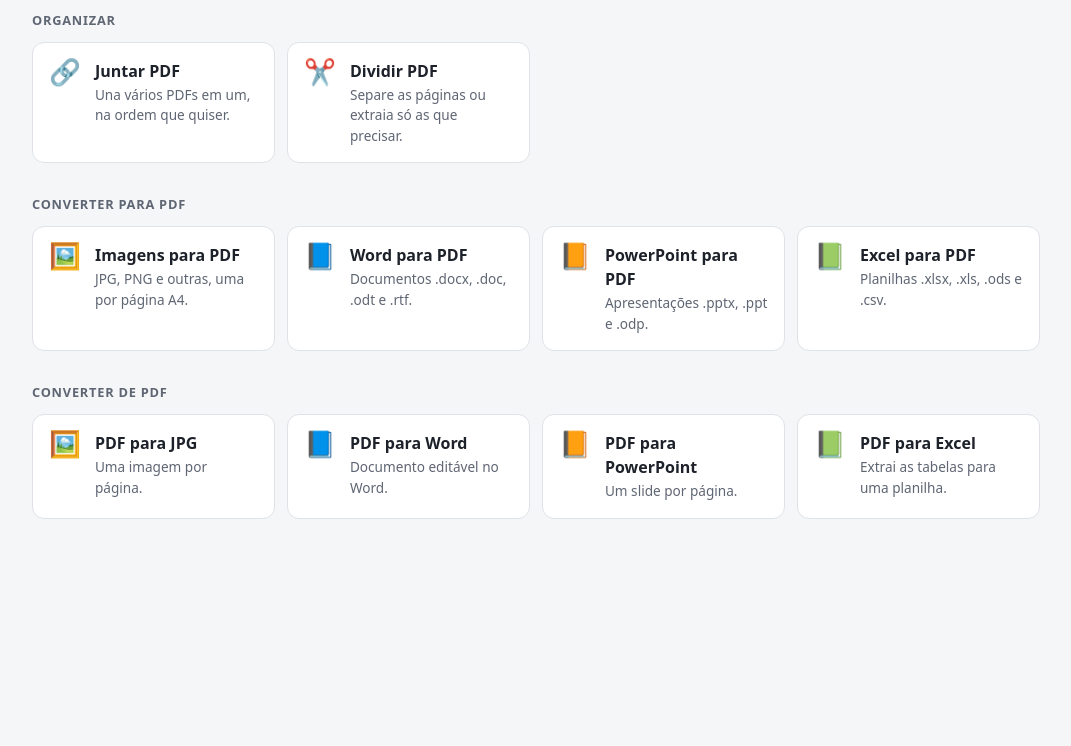
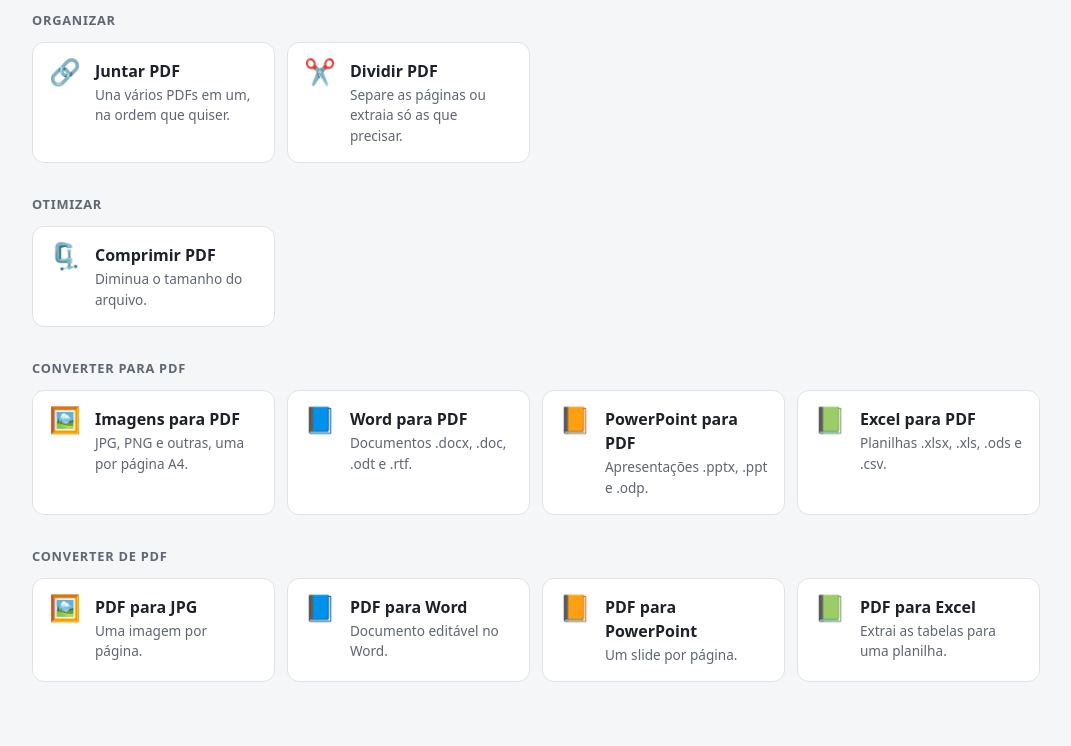
Before and after one commit to GianBala/EuAmoPDF, a Flask app: page / in a window 1280 px wide. Shown: the part 183-929 px from the top of the page, without its empty margins (104-1175 px from the left). Before the commit the page ends 702 px from the top, so only its background shows below. Run offline with Flask 3, Linux system fonts and the light colour scheme.

Commit message:
feat: adiciona comprimir PDF
Reduz a resolução das imagens acima do alvo (150 DPI na compressão
recomendada, 96 DPI na forte), recomprime em JPEG e limpa objetos não
usados. Se o resultado não ficar menor, devolve o arquivo original. A
interface mostra quanto o arquivo diminuiu, a partir de uma mensagem
opcional que as ações podem devolver.

```diff
--- a/app.py
+++ b/app.py
@@ -10,7 +10,7 @@ import tempfile
 import webbrowser # Biblioteca para abrir o navegador
 from pathlib import Path
 from threading import Timer # Para atrasar a abertura em 1 segundo
-from urllib.parse import urlparse
+from urllib.parse import quote, urlparse
 
 import zipfile
 import pymupdf
@@ -150,7 +150,8 @@ def parse_pages(spec, count):
 
 # --- AÇÕES ---
 # Cada ação recebe a lista de (caminho salvo, nome original sem extensão),
-# o formulário e a pasta temporária da requisição, e devolve (bytes, nome do download).
+# o formulário e a pasta temporária da requisição, e devolve (bytes, nome do download)
+# e, opcionalmente, uma mensagem para a interface mostrar.
 
 def merge_pdf(files, form, tmp):
     out = pymupdf.open()
@@ -288,6 +289,24 @@ def pdf_to_ppt(files, form, tmp):
     return buf.getvalue(), f"{base}.pptx"
 
 
+def format_size(size):
+    return f"{size / 1024:.0f} KB" if size < 1024 * 1024 else f"{size / 1024 / 1024:.1f} MB".replace('.', ',')
+
+
+def compress_pdf(files, form, tmp):
+    path, base = files[0]
+    doc = open_pdf(path)
+    # Imagens acima da resolução alvo são reduzidas e recomprimidas em JPEG
+    dpi, quality = (96, 55) if form.get('level') == 'forte' else (150, 75)
+    doc.rewrite_images(dpi_threshold=dpi + 10, dpi_target=dpi, quality=quality)
+    data = doc.tobytes(garbage=4, deflate=True, clean=True, use_objstms=1)
+    before = path.stat().st_size
+    if len(data) >= before:
+        return path.read_bytes(), f"{base}.pdf", "Este PDF já está otimizado: não deu para reduzir mais."
+    return data, f"{base}_comprimido.pdf", \
+        f"Reduzido de {format_size(before)} para {format_size(len(data))} ({1 - len(data) / before:.0%} menor)."
+
+
 PDF = ('.pdf',)
 WORD = ('.doc', '.docx', '.odt', '.rtf')
 EXCEL = ('.xls', '.xlsx', '.ods', '.csv')
@@ -297,6 +316,7 @@ IMAGES = ('.jpg', '.jpeg', '.png', '.webp', '.bmp', '.gif', '.tif', '.tiff')
 # ação: (função, extensões aceitas, aceita vários arquivos)
 ACTIONS = {
     "merge-pdf": (merge_pdf, PDF, True),
+    "compress-pdf": (compress_pdf, PDF, False),
     "split-pdf": (split_pdf, PDF, False),
     "word-to-pdf": (office_action("Word.Application"), WORD, False),
     "excel-to-pdf": (office_action("Excel.Application"), EXCEL, False),
@@ -367,14 +387,17 @@ def handle_conversion():
             saved = save_uploads(files, tmp)
             if any(path.stat().st_size == 0 for path, _ in saved):
                 raise UserError("O arquivo enviado está vazio.")
-            data, download_name = handler(saved, request.form, tmp)
+            data, download_name, *message = handler(saved, request.form, tmp)
     except UserError as e:
         return str(e), 400
     except Exception:
         app.logger.exception("Falha em %s", action)
         return "Não foi possível processar o arquivo. Veja se ele abre normalmente em outro programa.", 500
 
-    return send_file(io.BytesIO(data), as_attachment=True, download_name=download_name)
+    response = send_file(io.BytesIO(data), as_attachment=True, download_name=download_name)
+    if message:  # cabeçalhos HTTP só aceitam ASCII
+        response.headers['X-Mensagem'] = quote(message[0])
+    return response
 
 def free_port(preferred=5000):
     """Usa a porta preferida se estiver livre; senão, qualquer porta livre."""
--- a/static/app.js
+++ b/static/app.js
@@ -160,7 +160,8 @@ form.addEventListener('submit', async (event) => {
             return;
         }
         download(await response.blob(), fileName(response));
-        setStatus('Pronto! O arquivo foi baixado.', 'ok');
+        const message = response.headers.get('X-Mensagem');
+        setStatus(`Pronto! O arquivo foi baixado.${message ? ` ${decodeURIComponent(message)}` : ''}`, 'ok');
     } catch {
         setStatus('Não foi possível falar com o EuAmoPDF. Ele ainda está aberto?', 'error');
     } finally {
--- a/templates/index.html
+++ b/templates/index.html
@@ -29,6 +29,14 @@
             {{ tool('merge-pdf', '🔗', 'Juntar PDF', 'Una vários PDFs em um, na ordem que quiser.') }}
             {{ tool('split-pdf', '✂️', 'Dividir PDF', 'Separe as páginas ou extraia só as que precisar.', 'pages',
                     'Deixe as páginas em branco para gerar um PDF por página.') }}
+        </div>
+    </section>
+
+    <section>
+        <h2>Otimizar</h2>
+        <div class="grid">
+            {{ tool('compress-pdf', '🗜️', 'Comprimir PDF', 'Diminua o tamanho do arquivo.', 'level',
+                    'A compressão reduz a resolução das imagens do PDF. O texto não perde qualidade.') }}
         </div>
     </section>
 
@@ -85,6 +93,14 @@
             </select>
         </div>
 
+        <div class="field" data-field="level" hidden>
+            <label for="level">Compressão</label>
+            <select name="level" id="level">
+                <option value="recomendada" selected>Recomendada: boa qualidade, arquivo menor</option>
+                <option value="forte">Forte: arquivo bem menor, imagens com menos qualidade</option>
+            </select>
+        </div>
+
         <p id="hint" class="hint" hidden></p>
         <p id="status" class="status" role="status" aria-live="polite" hidden></p>
 
```
Also changed, not shown: tests/test_app.py (+26 -0 lines).
